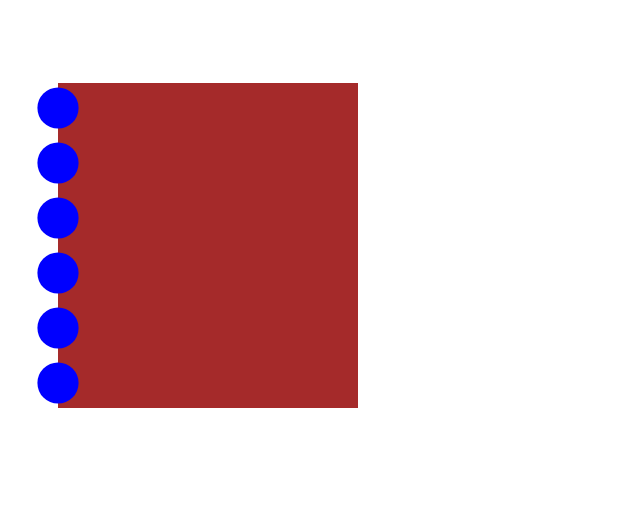
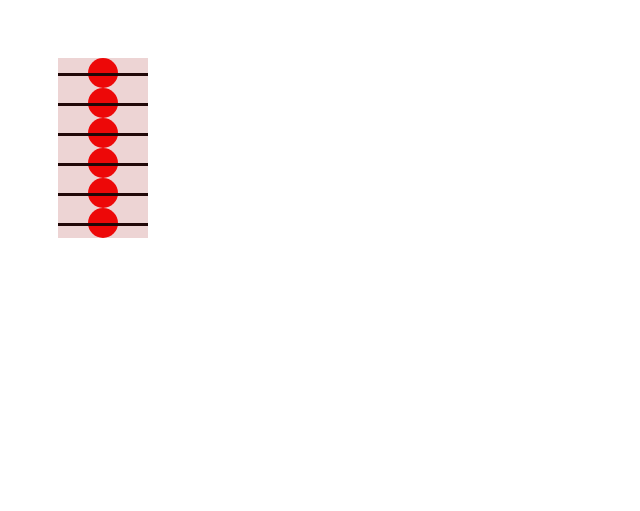
Before and after one commit to andrew--grant/guitar-chords, a website: page snap-demo/index.html in a window 1280 px wide. Shown: the whole page, without its empty margins (0-640 px from the left). Drawn offline with nearby package versions, Linux system fonts and the light colour scheme.

Commit message:
tidyied up graphics classes

```diff
--- a/snap-demo/index.html
+++ b/snap-demo/index.html
@@ -13,7 +13,7 @@
 
 <body>
 
-    <svg id='svg' style='height:500px;width:700px;'></svg>
+    <svg id='svg' style='height:1000px;width:700px;'></svg>
 
 </body>
 
--- a/snap-demo/main.js
+++ b/snap-demo/main.js
@@ -1,60 +1,79 @@
 /* Guitar class */
-var Guitar = function(svg) {
+var Guitar = function (svg, opts) {
     var s = Snap(svg);
     this.svg = s;
+    this.opts = opts;
 }
 
-Guitar.prototype.draw = function() {
-    var fret = new Fret(this.svg);
+Guitar.prototype.draw = function () {
+    var fret = new Fret(this.svg, this.opts);
     fret.draw();
 }
 
+
 /* Fret class */
-var Fret = function(svg) {
+var Fret = function (svg, opts) {
     this.svg = svg;
-    this.fretWidth = 300;
-    this.fretHeight = 325;
+    this.opts = opts;
     this.fretx = 50;
-    this.frety = 45;
-    this.fretbg = 'brown';
-    this.stringbg = 'red';
-    this.fingersize = ((this.fretHeight - 30) / 12) - 4;
-    this.spacer = 55;
+    this.frety = 50;
+    this.spacer = this.fretHeight / 6;
+    this.fretbg = opts.fretColour || 'brown';
+    this.stringbg = this.opts.stringColour || 'black';
+    this.fingersize = opts.fingerSize || 15;
 }
 
-Fret.prototype.draw = function() {
-    var fret = this.svg.rect(this.fretx, this.frety + 30, this.fretWidth, this.fretHeight);
+Fret.prototype.draw = function () {
+    var fretHeight = 0;
+    for (i = 1; i <= 6; i++) {
+
+        var frety = this.frety + (i * (this.fingersize * 2) - this.fingersize);
+
+        var finger = new Finger(this.svg, this.opts);
+        finger.draw(this.fretx + (this.fingersize * 3), frety, this.fingersize);
+
+        var guitarString = new GuitarString(this.svg, this.opts);
+        guitarString.draw(this.fretx, frety, this.fingersize * 6);
+
+        fretHeight += this.fingersize * 2;
+    }
+
+    var fret = this.svg.rect(this.fretx, this.frety, this.fingersize * 6, fretHeight);
     fret.attr({
-        fill: this.fretbg
+        fill: this.fretbg,
+        opacity: .2
     });
-    for (i = 1; i <= 6; i++) {
-        var finger = new Finger(this.svg);
-        finger.draw(this.fretx, this.frety + (i * this.spacer), this.fingersize);
-    }
 }
 
 /* GuitarString class */
-var GuitarString = function(svg) {
+var GuitarString = function (svg, opts) {
     this.svg = svg;
+    this.stringbg = opts.stringColour;
 }
 
-GuitarString.prototype.draw = function(fretx, frety, fingersize) {}
-
-var Finger = function(svg) {
-    this.svg = svg;
-    this.fingerbg = 'blue';
+GuitarString.prototype.draw = function (guitarStringx, guitarStringy, width) {
+    var guitarString = this.svg.rect(guitarStringx, guitarStringy, width, 3);
+    guitarString.attr({
+        fill: this.stringbg
+    });
 }
 
-Finger.prototype.draw = function(fretx, frety, fingersize) {
-    var finger = this.svg.circle(fretx, frety, fingersize);
+/* Finger class */
+var Finger = function (svg, opts) {
+    this.svg = svg;
+    this.fingerbg = opts.fingerColour || 'blue';
+}
+
+Finger.prototype.draw = function (fingerx, fingery, fingersize) {
+    var finger = this.svg.circle(fingerx, fingery, fingersize);
     finger.attr({
         fill: this.fingerbg
     });
 }
 
 /* Entry point */
-window.onload = function() {
-    var guitar = new Guitar("#svg");
-    // todo: add options - height, width, colours, styles etc
+window.onload = function () {
+    // finger size is a base ratio
+    var guitar = new Guitar("#svg", { stringColour: 'black', fingerColour: 'red' });
     guitar.draw();
 }
```
